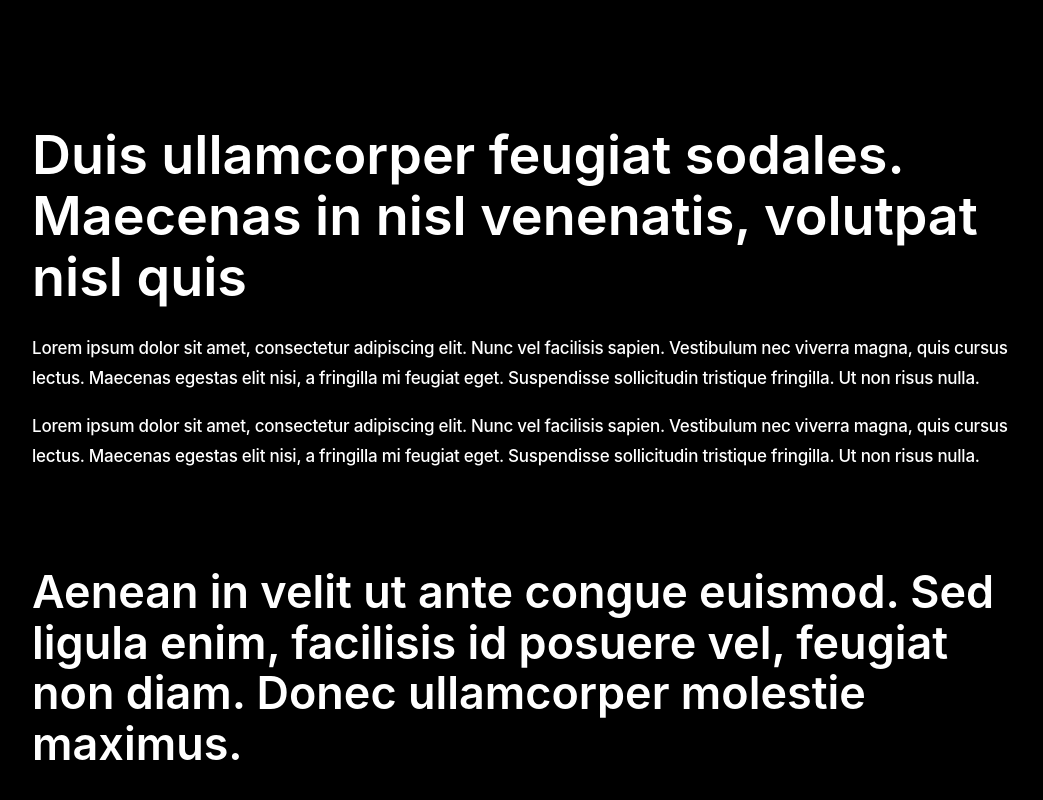
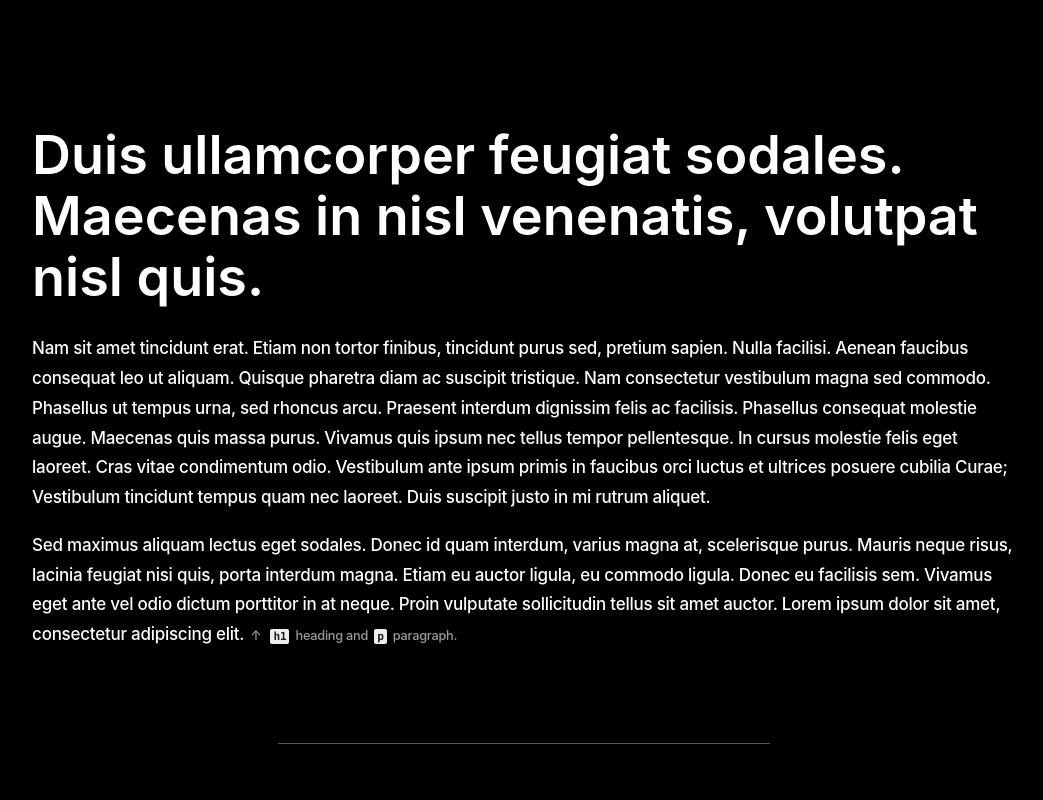
Before and after one commit to guylepage3/lepage.cc, a React (Create React App) app: page /pattern-library in a window 1280 px wide. Shown: the part 840-1640 px from the top of the page, without its empty margins (116-1159 px from the left). Built offline with nearby package versions, Linux system fonts and the light colour scheme.

Commit message:
update to code layout
Signed-off-by: Guy Lepage <guylepage3@gmail.com>

```diff
--- a/src/components/PatternLib.js
+++ b/src/components/PatternLib.js
@@ -90,17 +90,36 @@ class PatternLib extends Component {
               </div>
             </div>
             <h1 className="text-white">
-              Duis ullamcorper feugiat sodales. Maecenas in nisl venenatis, volutpat nisl quis
+              Duis ullamcorper feugiat sodales. Maecenas in nisl venenatis, volutpat nisl quis.
             </h1>
             <p className="text-white">
-              Lorem ipsum dolor sit amet, consectetur adipiscing elit. Nunc vel facilisis sapien. Vestibulum nec viverra magna, quis cursus lectus. Maecenas egestas elit nisi, a fringilla mi feugiat eget. Suspendisse sollicitudin tristique fringilla. Ut non risus nulla.
+              Nam sit amet tincidunt erat. Etiam non tortor finibus, tincidunt purus sed, pretium sapien. Nulla facilisi. Aenean faucibus consequat leo ut aliquam. Quisque pharetra diam ac suscipit tristique. Nam consectetur vestibulum magna sed commodo. Phasellus ut tempus urna, sed rhoncus arcu. Praesent interdum dignissim felis ac facilisis. Phasellus consequat molestie augue. Maecenas quis massa purus. Vivamus quis ipsum nec tellus tempor pellentesque. In cursus molestie felis eget laoreet. Cras vitae condimentum odio. Vestibulum ante ipsum primis in faucibus orci luctus et ultrices posuere cubilia Curae; Vestibulum tincidunt tempus quam nec laoreet. Duis suscipit justo in mi rutrum aliquet.
             </p>
             <p className="text-white">
-              Lorem ipsum dolor sit amet, consectetur adipiscing elit. Nunc vel facilisis sapien. Vestibulum nec viverra magna, quis cursus lectus. Maecenas egestas elit nisi, a fringilla mi feugiat eget. Suspendisse sollicitudin tristique fringilla. Ut non risus nulla.
+              Sed maximus aliquam lectus eget sodales. Donec id quam interdum, varius magna at, scelerisque purus. Mauris neque risus, lacinia feugiat nisi quis, porta interdum magna. Etiam eu auctor ligula, eu commodo ligula. Donec eu facilisis sem. Vivamus eget ante vel odio dictum porttitor in at neque. Proin vulputate sollicitudin tellus sit amet auctor. Lorem ipsum dolor sit amet, consectetur adipiscing elit.
+                <span
+                  className="text-white-60"
+                  style={{ fontSize: '0.75rem' }}>
+                    &nbsp;&nbsp;&uarr;&nbsp;&nbsp;
+                  <code className="text-dark font-weight-bold"
+                    style={{
+                      backgroundColor: '#eee',
+                      borderRadius: '2px',
+                      padding: '1px 3px',
+                      margin: 'auto 3px'
+                    }}>
+                    h1
+                  </code> heading and <code className="text-dark font-weight-bold"
+                    style={{
+                      backgroundColor: '#eee',
+                      borderRadius: '2px',
+                      padding: '1px 3px',
+                      margin: 'auto 3px'
+                    }}>p</code> paragraph.
+                </span>
             </p>
-
-            <div className="container typetemplate-boxy-line text-center"></div>
-
+            <div className="container typetemplate-boxy-line text-center">
+            </div>
             <h2 className="text-white">
               Aenean in velit ut ante congue euismod. Sed ligula enim, facilisis id posuere vel, feugiat non diam. Donec ullamcorper molestie maximus.
             </h2>
--- a/src/styles/App.css
+++ b/src/styles/App.css
@@ -164,7 +164,7 @@
 
 /* Typography testing */
 /* .typetemplate-boxy classes are for typography testing purposes only */
-/*
+
 .typetemplate-boxy-img-box {
   height: 325px;
   background-color: #212121;
@@ -177,5 +177,5 @@
   background-color: #555;
   margin: 5.5rem auto;
 }
-*/
+
 /* End typography testing */
```
